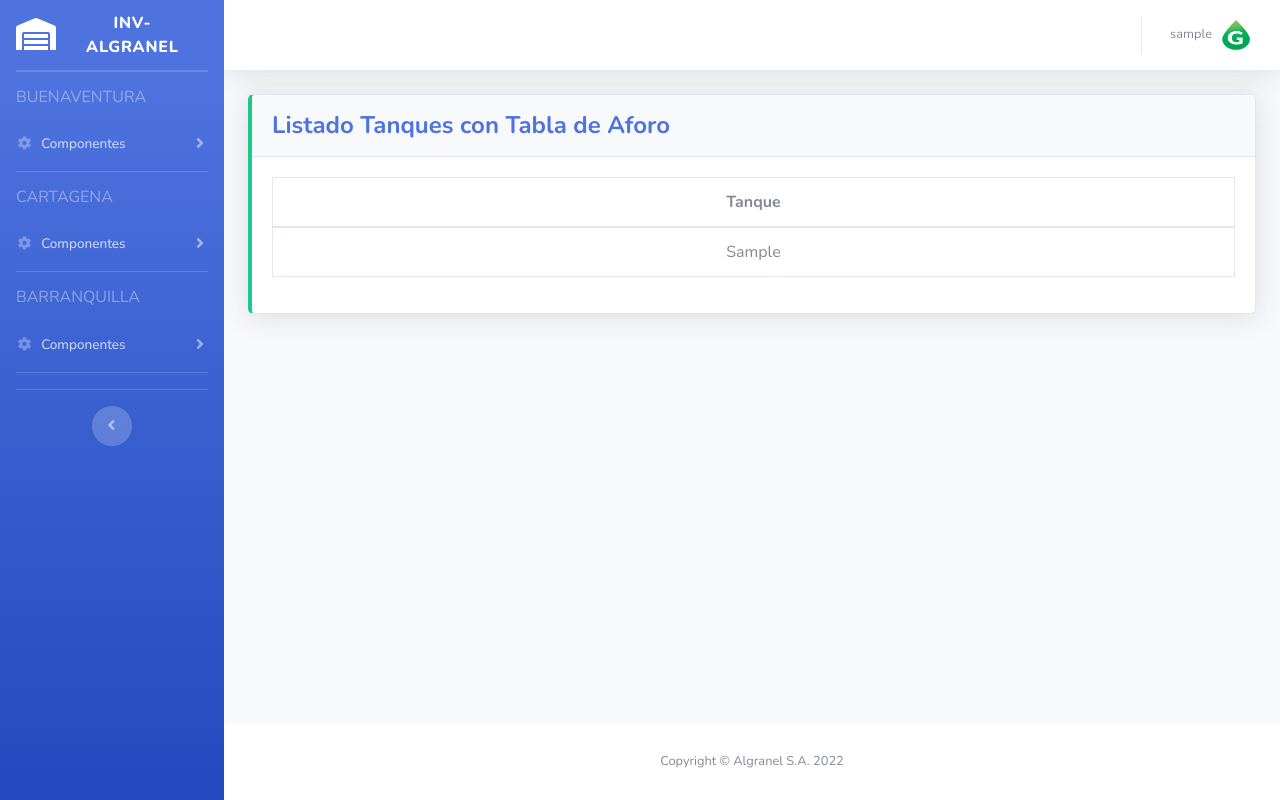
After one commit to BaronDiego/inv_tanques, a Django app: page /bar/con_tabla/ in a window 1280 px wide. The commit adds this page. Run offline with Django 3.2, Linux system fonts and the light colour scheme; a user stored in the database is signed in; tables that the repository leaves empty hold one stand-in row (values such as "Sample post"); some libraries are stand-ins or nearby versions.

Commit message:
"22-02-22"

```diff
--- /dev/null
+++ b/bar/templates/bar/con_tabla.html
@@ -0,0 +1,30 @@
+{% extends 'core/base.html' %}
+{% block titulo %}Listado Volumen Tanques{% endblock titulo %}
+{% block contenido %}
+<div class="card border-left-success shadow h-100">
+    <div class="card-header py-3">
+        <h4 class="m-0 font-weight-bold text-primary">Listado Tanques con Tabla de Aforo</h4>
+    </div>
+    <div class="card-body">
+        <div class="table-responsive">
+            <table class="table table-bordered" width="100%" cellspacing="0">
+                <thead>
+                    <tr class="text-center">
+                        <th>Tanque</th>
+                    </tr>
+                </thead>
+                <tbody>
+                    {% for c in con_tabla %}
+                        {% if c == None %}
+                        {% else %}
+                        <tr class="text-center">
+                            <td>{{c.tanque}}</td>
+                        </tr>
+                        {% endif %}
+                    {% endfor %}
+                </tbody>
+            </table>
+        </div>
+    </div>
+</div>
+{% endblock contenido %}
--- a/bar/templates/bar/listado_tanque.html
+++ b/bar/templates/bar/listado_tanque.html
@@ -1,4 +1,5 @@
 {% extends 'core/base.html' %}
+{% load static %}
 {% block titulo %}Listado Tanques{% endblock titulo %}
 {% block contenido %}
 <div class="d-sm-flex align-items-center justify-content-between mb-4">
@@ -17,8 +18,8 @@
                                    Tanque</div>
                                 <div class="h3 mb-0 font-weight-bold text-gray-800"><a href="{% url 'detalle_tanque_bar' t.id %}">{{t.tag}}</a></div>
                             </div>
-                            <div class="col-auto">
-                                <i class="fas fa-warehouse fa-2x text-gray-300"></i>
+                            <div class="col ml-auto">
+                                <img src="{% static 'img/tanque2.png' %}" style="max-width:30%" class="img-fluid">
                             </div>
                         </div>
                     </div>
--- a/bar/urls.py
+++ b/bar/urls.py
@@ -24,4 +24,5 @@ urlpatterns = [
     path('detalle_ocupacion_tk_pruebas/<int:id>/', views.detalle_ocupacion_tk_pruebas, name='detalle_ocupacion_tk_pruebas_bar'),
     path('listado_tanques_operacion_pruebas/', views.listado_tanques_pruebas, name='listado_tanques_ope_pruebas_bar'),
     path('enviar_data_erp_bar/<int:id>/', views.enviar_data_erp, name='enviar_data_erp_bar'),
+    path('con_tabla/', views.detalle_tanque_sin_tabla_aforo, name='con_tabla_bar'),
 ]
--- a/bar/views.py
+++ b/bar/views.py
@@ -562,3 +562,20 @@ def enviar_data_erp(request, id):
 
 
     return render(request, 'bar/data_post.html', {'r':r, 'cantidad':masa_tk_str})
+
+
+@login_required(login_url='login')
+def detalle_tanque_sin_tabla_aforo(request):
+    idis_tk = TanqueBar.objects.all().values_list('id')
+    list_idis = []
+    for id in idis_tk:
+        list_idis.append(id)
+
+    con_tabla = []
+    for i in list_idis:
+        qs = AforoTanqueBar.objects.filter(tanque_id=i).first()
+        con_tabla.append(qs)
+
+    print(con_tabla)
+
+    return render(request, 'bar/con_tabla.html', {'con_tabla':con_tabla})
--- a/bun/templates/bun/listado_tanque.html
+++ b/bun/templates/bun/listado_tanque.html
@@ -1,4 +1,5 @@
 {% extends 'core/base.html' %}
+{% load static %}
 {% block titulo %}Listado Tanques{% endblock titulo %}
 {% block contenido %}
 <div class="d-sm-flex align-items-center justify-content-between mb-4">
@@ -17,8 +18,8 @@
                                    Tanque</div>
                                 <div class="h3 mb-0 font-weight-bold text-gray-800"><a href="{% url 'detalle_tanque' t.id %}">{{t.tag}}</a></div>
                             </div>
-                            <div class="col-auto">
-                                <i class="fas fa-warehouse fa-2x text-gray-300"></i>
+                            <div class="col ml-auto">
+                                <img src="{% static 'img/tanque2.png' %}" style="max-width:30%" class="img-fluid">
                             </div>
                         </div>
                     </div>
--- a/bun/urls.py
+++ b/bun/urls.py
@@ -24,4 +24,5 @@ urlpatterns = [
     path('detalle_ocupacion_tk_pruebas/<int:id>/', views.detalle_ocupacion_tk_pruebas, name='detalle_ocupacion_tk_pruebas'),
     path('listado_tanques_operacion_pruebas/', views.listado_tanques_pruebas, name='listado_tanques_ope_pruebas'),
     path('enviar_data_erp_bun/<int:id>/', views.enviar_data_erp, name='enviar_data_erp_bun'),
+    path('con_tabla/', views.detalle_tanque_sin_tabla_aforo, name='con_tabla'),
 ]
--- a/core/templates/core/sidebar.html
+++ b/core/templates/core/sidebar.html
@@ -29,6 +29,7 @@
                 <a class="collapse-item border-left-danger" href="{% url 'listado_tanques' %}">Tanques</a>
                 <a class="collapse-item border-left-primary" href="{% url 'listado_calculos' %}">Ocupación Tanques</a>
                 <a class="collapse-item border-left-secondary" href="{% url 'listado_lotes' %}">Lotes</a>
+                <a class="collapse-item border-left-success" href="{% url 'con_tabla' %}">Tanques con tabla Aforo</a>
                 <h4 class="collapse-header">Medición:</h4>
                 <a class="collapse-item border-left-info" href="{% url 'calcular' %}">Estandar</a>
                 <a class="collapse-item border-left-info" href="{% url 'calcular_api' %}">API</a>
@@ -56,6 +57,7 @@
                 <a class="collapse-item border-left-danger" href="{% url 'listado_tanques_ctg' %}">Tanques</a>
                 <a class="collapse-item border-left-primary" href="{% url 'listado_calculos_ctg' %}">Ocupación Tanques</a>
                 <a class="collapse-item border-left-secondary" href="{% url 'listado_lotes_ctg' %}">Lotes</a>
+                <a class="collapse-item border-left-success" href="{% url 'con_tabla_ctg' %}">Tanques con tabla Aforo</a>
                 <h4 class="collapse-header">Medición:</h4>
                 <a class="collapse-item border-left-info" href="{% url 'calcular_ctg' %}">Estandar</a>
                 <a class="collapse-item border-left-info" href="{% url 'calcular_api_ctg' %}">API</a>
@@ -83,6 +85,7 @@
                 <a class="collapse-item border-left-danger" href="{% url 'listado_tanques_bar' %}">Tanques</a>
                 <a class="collapse-item border-left-primary" href="{% url 'listado_calculos_bar' %}">Ocupación Tanques</a>
                 <a class="collapse-item border-left-secondary" href="{% url 'listado_lotes_bar' %}">Lotes</a>
+                <a class="collapse-item border-left-success" href="{% url 'con_tabla_bar' %}">Tanques con tabla Aforo</a>
                 <h4 class="collapse-header">Medición:</h4>
                 <a class="collapse-item border-left-info" href="{% url 'calcular_bar' %}">Estandar</a>
                 <a class="collapse-item border-left-info" href="{% url 'calcular_api_bar' %}">API</a>
--- a/ctg/templates/ctg/listado_tanque.html
+++ b/ctg/templates/ctg/listado_tanque.html
@@ -1,4 +1,5 @@
 {% extends 'core/base.html' %}
+{% load static %}
 {% block titulo %}Listado Tanques{% endblock titulo %}
 {% block contenido %}
 <div class="d-sm-flex align-items-center justify-content-between mb-4">
@@ -17,8 +18,8 @@
                                    Tanque</div>
                                 <div class="h3 mb-0 font-weight-bold text-gray-800"><a href="{% url 'detalle_tanque_ctg' t.id %}">{{t.tag}}</a></div>
                             </div>
-                            <div class="col-auto">
-                                <i class="fas fa-warehouse fa-2x text-gray-300"></i>
+                            <div class="col ml-auto">
+                                <img src="{% static 'img/tanque2.png' %}" style="max-width:30%" class="img-fluid">
                             </div>
                         </div>
                     </div>
--- a/ctg/urls.py
+++ b/ctg/urls.py
@@ -24,4 +24,5 @@ urlpatterns = [
     path('detalle_ocupacion_tk_pruebas/<int:id>/', views.detalle_ocupacion_tk_pruebas, name='detalle_ocupacion_tk_pruebas_ctg'),
     path('listado_tanques_operacion_pruebas/', views.listado_tanques_pruebas, name='listado_tanques_ope_pruebas_ctg'),
     path('enviar_data_erp_ctg/<int:id>/', views.enviar_data_erp, name='enviar_data_erp_ctg'),
+    path('con_tabla/', views.detalle_tanque_sin_tabla_aforo, name='con_tabla_ctg'),
 ]
```
Also changed, not shown: bun/templates/bun/con_tabla.html (added, +30 -0 lines), bun/views.py (+16 -0 lines), ctg/templates/ctg/con_tabla.html (added, +30 -0 lines), ctg/views.py (+17 -0 lines), 1 other file.
